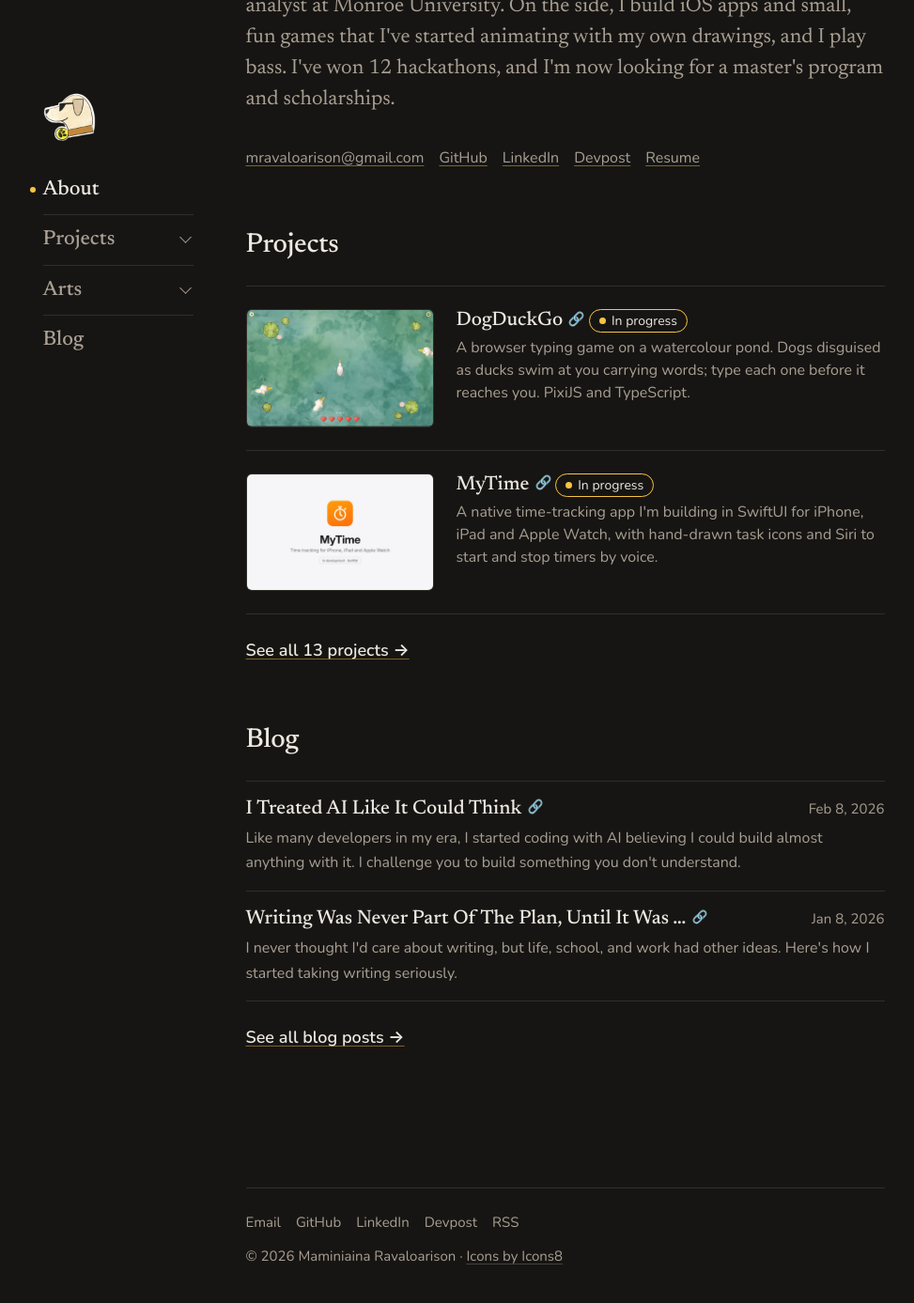
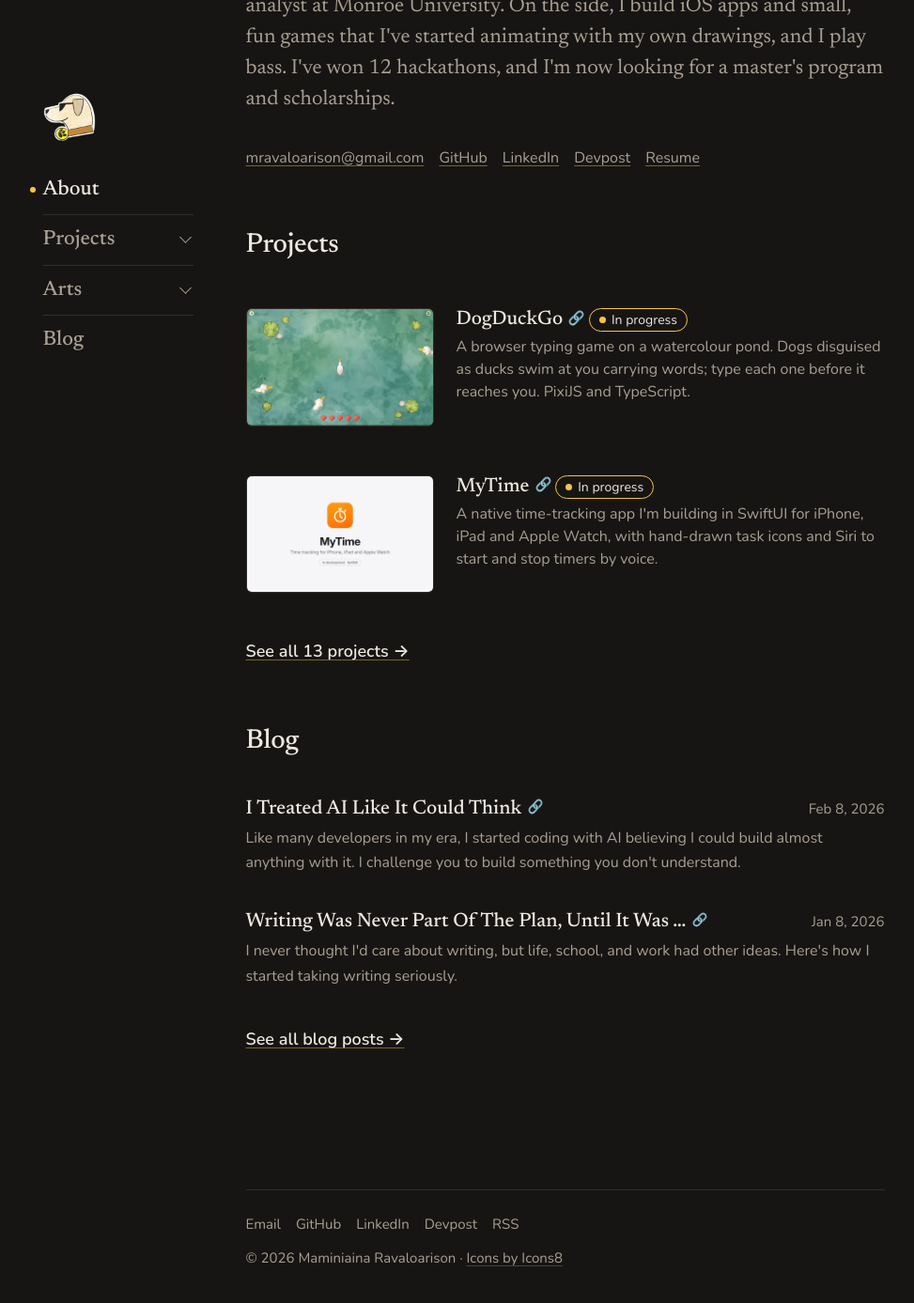
Before and after one commit to mravaloarison/mravaloarison.github.io, a Jekyll site: the page built from index.md, in a window 1280 px wide and 1400 px high, scrolled down 286 px. Shown: the top 1387 px of the window at 94% size, without its empty margins (127-1100 px from the left). Built offline with Jekyll 4.4.1, drawn with Linux system fonts in a browser that asks for light colours.

Commit message:
Projects and blog lists: padded boxes instead of lines
No more hairlines between rows. Each post and project is a box with the
same padding on every side, bled into the gutter so the text stays in
line with the page, and it fills with the surface colour on hover or
keyboard focus. A post's description is now part of its link.

Co-Authored-By: Claude Opus 5.5 <noreply@anthropic.com>
Claude-Session: https://claude.ai/code/session_01HxKcS5wnQzvR66vCB9wedF

```diff
--- a/_includes/post-list.html
+++ b/_includes/post-list.html
@@ -1,15 +1,20 @@
 {%- comment -%}
-  Simple list of posts: title on the left, date on the right.
-  Params: posts (required), descriptions (true to show each post's description)
+  List of posts: one box per post, title on the left, date on the right.
+  Params: posts (required), descriptions (true to show each post's description
+  under its title, inside the same link)
 {%- endcomment -%}
 <ul class="post-list">
   {% for post in include.posts %}
   <li>
     <a class="post-row" href="{{ post.url | relative_url }}">
-      <span class="post-title">{% include link-title.html text=post.title %}</span>
-      <time class="post-date" datetime="{{ post.date | date_to_xmlschema }}">{{ post.date | date: "%b %-d, %Y" }}</time>
+      <span class="post-row-main">
+        <span class="post-title">{% include link-title.html text=post.title %}</span>
+        <time class="post-date" datetime="{{ post.date | date_to_xmlschema }}">{{ post.date | date: "%b %-d, %Y" }}</time>
+      </span>
+      {%- if include.descriptions and post.description %}
+      <span class="post-description">{{ post.description }}</span>
+      {%- endif %}
     </a>
-    {% if include.descriptions and post.description %}<p class="post-description">{{ post.description }}</p>{% endif %}
   </li>
   {% endfor %}
 </ul>
--- a/assets/css/styles.css
+++ b/assets/css/styles.css
@@ -623,7 +623,30 @@ main:focus {
   border-color: var(--border-strong);
 }
 
-/* Post list: one quiet row per post, title left, date right */
+/* Post and project lists: no lines between rows. Each row is a box with the
+   same padding on every side, bleeding into the gutter so its text stays in
+   line with the page, and it lights up a little on hover (Mami's request,
+   November 2026). --row-pad is the padding and the bleed. */
+
+.post-row,
+.card {
+  --row-pad: var(--space-12);
+  display: block;
+  margin-inline: calc(-1 * var(--row-pad));
+  padding: var(--row-pad);
+  border-radius: var(--radius-md);
+  text-decoration: none;
+  transition: background-color var(--transition);
+}
+
+.post-row:hover,
+.post-row:focus-visible,
+.card:hover,
+.card:focus-visible {
+  background: var(--surface);
+}
+
+/* Post list: one box per post, title left, date right, description under */
 
 .post-list {
   list-style: none;
@@ -631,21 +654,15 @@ main:focus {
   padding: 0;
 }
 
-.post-list li {
-  padding: var(--space-16) 0;
-  border-bottom: 1px solid var(--border);
-}
-
-.post-list li:first-child {
-  border-top: 1px solid var(--border);
-}
-
-.post-row {
+.post-list li + li {
+  margin-top: var(--space-4);
+}
+
+.post-row-main {
   display: flex;
   align-items: baseline;
   justify-content: space-between;
   gap: var(--space-16);
-  text-decoration: none;
 }
 
 .post-title {
@@ -667,6 +684,7 @@ main:focus {
 }
 
 .post-description {
+  display: block;
   font-size: 16px;
   color: var(--text-secondary);
   margin: var(--space-4) 0 0;
@@ -1007,22 +1025,17 @@ main iframe {
   content: " →";
 }
 
-/* Project list: one project per row. From 601px the thumbnail sits on the
-   left with the title, the award line and the description beside it, and a
-   hairline between rows, like the post list. On phones each project stacks:
-   image, then the text under it. */
+/* Project list: one project per box (see the post list above for the box).
+   From 601px the thumbnail sits on the left with the title, the award line
+   and the description beside it. On phones each project stacks: image, then
+   the text under it. */
 
 .card-grid {
   margin: var(--space-24) 0 var(--space-48);
 }
 
-.card {
-  display: block;
-  text-decoration: none;
-}
-
 .card + .card {
-  margin-top: var(--space-32);
+  margin-top: var(--space-12);
 }
 
 /* Cover image: the card and its frame stay still; on hover the image zooms
@@ -1213,16 +1226,19 @@ main iframe {
     /* any spare height from a tall thumbnail goes under the description */
     grid-template-rows: auto auto 1fr;
     column-gap: var(--space-24);
-    padding: var(--space-24) 0;
-    border-top: 1px solid var(--border);
-  }
-
-  .card:last-child {
-    border-bottom: 1px solid var(--border);
+  }
+
+  .post-row,
+  .card {
+    --row-pad: var(--space-16);
+  }
+
+  .card {
+    --row-pad: var(--space-24);
   }
 
   .card + .card {
-    margin-top: 0;
+    margin-top: var(--space-4);
   }
 
   .card-media {
@@ -1980,7 +1996,7 @@ figcaption {
     grid-row: span 1;
   }
 
-  .post-row {
+  .post-row-main {
     flex-direction: column;
     gap: var(--space-4);
   }
```
Also changed, not shown: CLAUDE.md (+14 -8 lines).
